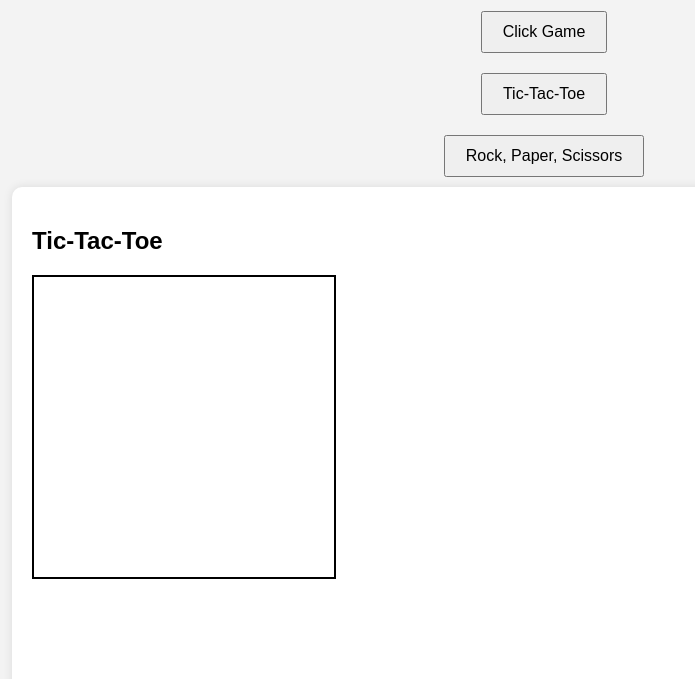
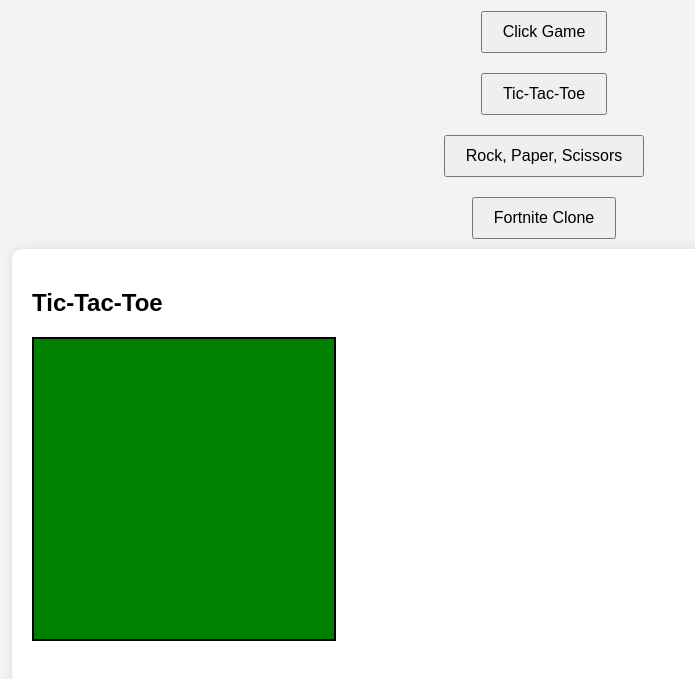
Before and after one commit to mhgftbujkhgtyhj/idfk, a plain HTML site: page index.html in a window 1280 px wide. Both pictures are taken after a click on the button "Tic-Tac-Toe". Shown: the part 79-758 px from the top of the page, without its empty margins (96-791 px from the left). Drawn offline with Linux system fonts and the light colour scheme.

Commit message:
Update index.html

```diff
--- a/index.html
+++ b/index.html
@@ -36,6 +36,9 @@
             font-size: 16px;
             cursor: pointer;
         }
+        canvas {
+            background: green;
+        }
     </style>
 </head>
 <body>
@@ -44,6 +47,7 @@
         <button onclick="showGame('click-game')">Click Game</button>
         <button onclick="showGame('tic-tac-toe')">Tic-Tac-Toe</button>
         <button onclick="showGame('rock-paper-scissors')">Rock, Paper, Scissors</button>
+        <button onclick="showGame('fortnite')">Fortnite Clone</button>
     </div>
 
     <div id="click-game" class="game-container">
@@ -63,6 +67,11 @@
         <button onclick="playRPS('paper')">Paper</button>
         <button onclick="playRPS('scissors')">Scissors</button>
         <p id="rps-result"></p>
+    </div>
+
+    <div id="fortnite" class="game-container">
+        <h2>Fortnite-Inspired Shooter</h2>
+        <canvas id="fortniteCanvas" width="600" height="400"></canvas>
     </div>
 
     <script>
@@ -106,6 +115,40 @@
             }
             document.getElementById("rps-result").textContent = `Computer chose ${computerChoice}. ${result}`;
         }
+
+        // Fortnite-Inspired Shooter
+        const canvas = document.getElementById("fortniteCanvas");
+        const ctx = canvas.getContext("2d");
+        let player = { x: 50, y: 200, size: 20 };
+        let bullets = [];
+
+        function draw() {
+            ctx.clearRect(0, 0, canvas.width, canvas.height);
+            ctx.fillStyle = "blue";
+            ctx.fillRect(player.x, player.y, player.size, player.size);
+            ctx.fillStyle = "red";
+            bullets.forEach((bullet, index) => {
+                bullet.x += 5;
+                ctx.fillRect(bullet.x, bullet.y, 10, 5);
+                if (bullet.x > canvas.width) bullets.splice(index, 1);
+            });
+        }
+
+        function shoot() {
+            bullets.push({ x: player.x + 20, y: player.y + 10 });
+        }
+
+        window.addEventListener("keydown", (e) => {
+            if (e.key === "ArrowUp" && player.y > 0) player.y -= 10;
+            if (e.key === "ArrowDown" && player.y < canvas.height - player.size) player.y += 10;
+            if (e.key === " ") shoot();
+        });
+
+        function gameLoop() {
+            draw();
+            requestAnimationFrame(gameLoop);
+        }
+        gameLoop();
     </script>
 </body>
 </html>
```
